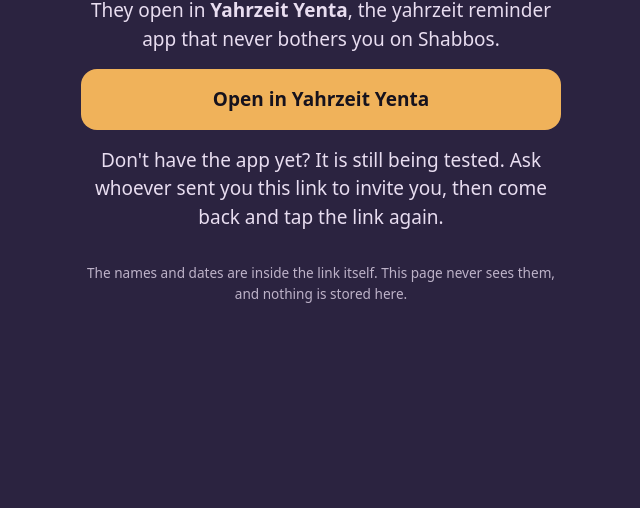
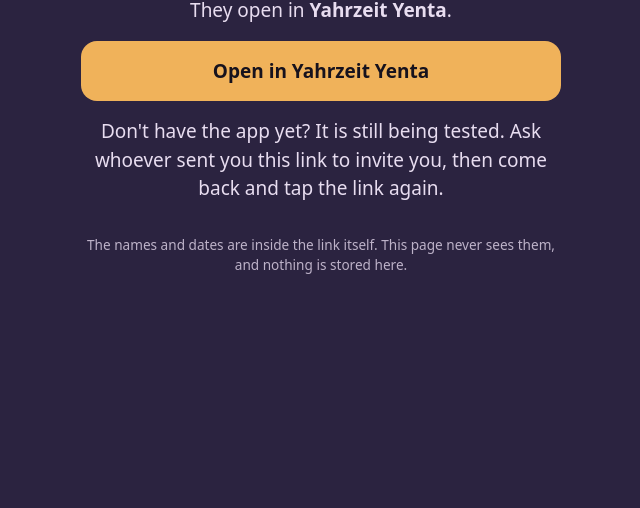
Before and after one commit to vitursa/yyenta-site, a plain HTML site: page s/index.html in a window 1280 px wide. Shown: the part 292-800 px from the top of the page, without its empty margins (319-959 px from the left). Drawn offline with Linux system fonts and the light colour scheme.

Commit message:
Publish site 2026-09-22T15:19Z

```diff
--- a/s/index.html
+++ b/s/index.html
@@ -20,7 +20,7 @@
 <main>
   <svg width="120" height="120" viewBox="0 0 100 100" aria-hidden="true"><circle cx="50" cy="52" r="40" fill="#E9A23B" opacity=".16"/><path d="M50,10 C66,30 76,50 70,68 C66,82 34,82 30,68 C24,50 34,30 50,10 Z" fill="#E9A23B"/><path d="M50,44 C57,54 59,63 56,71 C54,76 46,76 44,71 C41,63 43,54 50,44 Z" fill="#FBE3A6"/><path d="M31,54 Q40,55 47,59 Q47,67 40,68 Q33,68 32,62 Z" fill="#FFFFFF" fill-opacity=".45" stroke="#2B2340" stroke-width="3.2" stroke-linejoin="round"/><path d="M69,54 Q60,55 53,59 Q53,67 60,68 Q67,68 68,62 Z" fill="#FFFFFF" fill-opacity=".45" stroke="#2B2340" stroke-width="3.2" stroke-linejoin="round"/><path d="M47,60 Q50,57 53,60" fill="none" stroke="#2B2340" stroke-width="2.6"/><rect x="38" y="84" width="24" height="6" rx="3" fill="#FFF3E0" opacity=".85"/></svg>
   <h1>Someone shared yahrzeits with you</h1>
-  <p>They open in <strong>Yahrzeit Yenta</strong>, the yahrzeit reminder app that never bothers you on Shabbos.</p>
+  <p>They open in <strong>Yahrzeit Yenta</strong>.</p>
   <a class="button primary" id="open" href="#">Open in Yahrzeit Yenta</a>
   <p>Don&#39;t have the app yet? It is still being tested. Ask whoever sent you this link to invite you, then come back and tap the link again.</p>
   <small>The names and dates are inside the link itself. This page never sees them, and nothing is stored here.</small>
```
